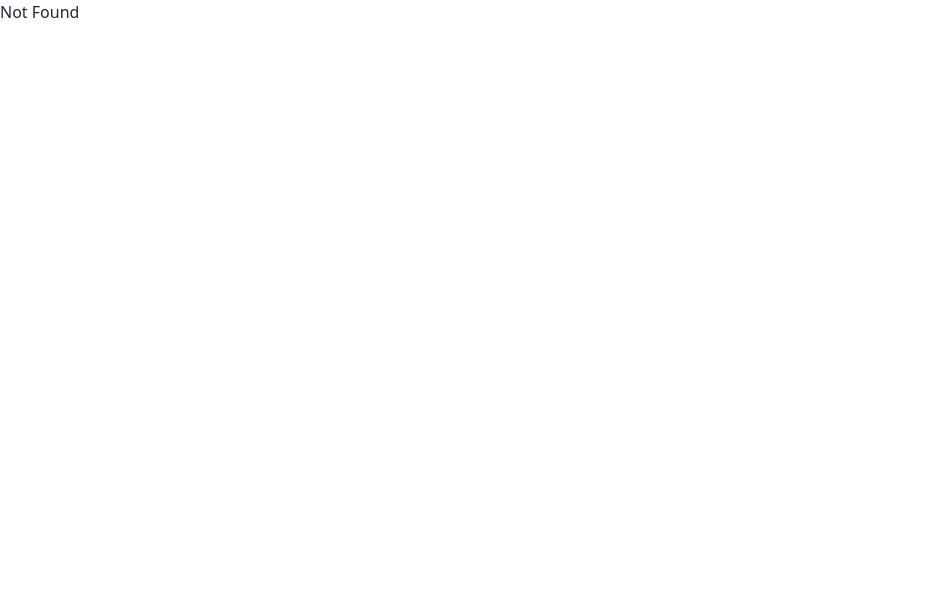
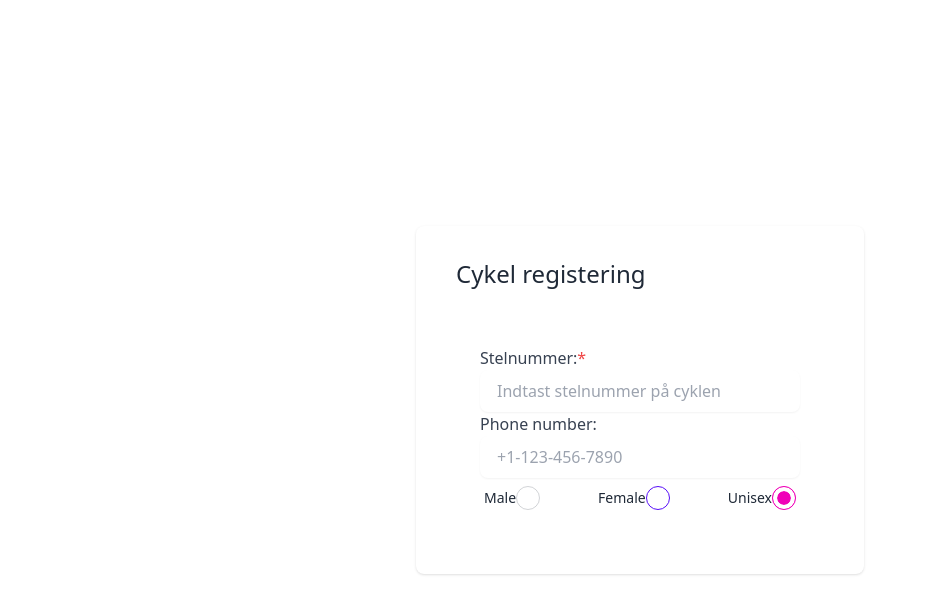
Before and after one commit to Mihusu/myBicycle, a React (Vite) app in the folder site/: page /bicycleregistration in a window 1280 px wide. Before the commit this address had no page. Shown: the top 614 px of the page, without its empty margins (0-925 px from the left). Built offline with nearby package versions, Linux system fonts and the light colour scheme.

Commit message:
Form for bike registration
In progress of making the bike form. Just pushing it for the convenience of others.

```diff
--- a/site/src/App.jsx
+++ b/site/src/App.jsx
@@ -4,6 +4,7 @@ import { createBrowserRouter, RouterProvider, Navigate } from "react-router-dom"
 import Login from "./pages/Login";
 import NotFound from "./pages/NotFound";
 import MineCykler from "./pages/MineCykler";
+import BikeRegistration from "./pages/RegistrationOfBikes";
 
 function App() {
   // router
@@ -19,10 +20,19 @@ function App() {
       errorElement: <NotFound />,
     },
     {
+      path: "/bicycleregistration",
+      element: <BikeRegistration />,
+      errorElement: <NotFound />,
+    },
+    {
       path: "/minecykler",
       element: <MineCykler />,
       errorElement: <NotFound />,
     }])
+
+
+
+
 
   return <RouterProvider router={router} />
 
--- /dev/null
+++ b/site/src/pages/RegistrationOfBikes.jsx
@@ -0,0 +1,85 @@
+import React from "react";
+
+const BikeRegistration = () => {
+  return (
+    <div className="flex flex-col items-center justify-center w-screen h-screen">
+      <div className="max-w-md px-4 py-8 bg-white rounded-lg shadow dark:bg-gray-800 sm:px-6 md:px-8 lg:px-10 w-1/3 md:w-auto">
+        <div className="self-center mb-2 text-xl font-light text-gray-800 sm:text-2xl dark:text-white">
+          Cykel registering
+        </div>
+
+        <div className="p-6 mt-8">
+          <form action="#">
+            <div className=" relative ">
+              <label className="text-gray-700">
+                Stelnummer:
+                <span className="text-red-500 required-dot">*</span>
+              </label>
+              <input
+                type="text"
+                id="required-Stelnummer"
+                className=" rounded-lg border-transparent flex-1 appearance-none border border-gray-300 w-full py-2 px-4 bg-white text-gray-700 placeholder-gray-400 shadow-sm text-base focus:outline-none focus:ring-2 focus:ring-purple-600 focus:border-transparent"
+                name="FrameNumber"
+                placeholder="Indtast stelnummer på cyklen"
+              />
+            </div>
+            <div>
+              <label for="phone" className="block font-medium text-gray-700">
+                Phone number:
+              </label>
+              <input
+                type="tel"
+                id="phone"
+                name="phone"
+                placeholder="+1-123-456-7890"
+                pattern="[+][0-9]{1,3}-[0-9]{3}-[0-9]{3}-[0-9]{4}"
+                required
+                className="rounded-lg border-transparent flex-1 appearance-none border border-gray-300 w-full py-2 px-4 bg-white text-gray-700 placeholder-gray-400 shadow-sm text-base focus:outline-none focus:ring-2 focus:ring-purple-600 focus:border-transparent"
+              ></input>
+            </div>
+            <div className="justify-between flex flex-row">
+              <div className="form-control">
+                <label className="cursor-pointer label">
+                  <span className="label-text">Male</span>
+                  <input
+                    type="radio"
+                    name="opt"
+                    checked="checked"
+                    class="radio"
+                    value=""
+                  ></input>
+                </label>
+              </div>
+              <div className="form-control">
+                <label className="cursor-pointer label">
+                  <span className="label-text">Female</span>
+                  <input
+                    type="radio"
+                    name="opt"
+                    checked="checked"
+                    class="radio radio-primary"
+                    value=""
+                  ></input>
+                </label>
+              </div>
+              <div className="form-control">
+                <label className="cursor-pointer label">
+                  <span className="label-text">Unisex</span>
+                  <input
+                    type="radio"
+                    name="opt"
+                    checked="checked"
+                    class="radio radio-secondary"
+                    value=""
+                  ></input>
+                </label>
+              </div>
+            </div>
+          </form>
+        </div>
+      </div>
+    </div>
+  );
+};
+
+export default BikeRegistration;
```
